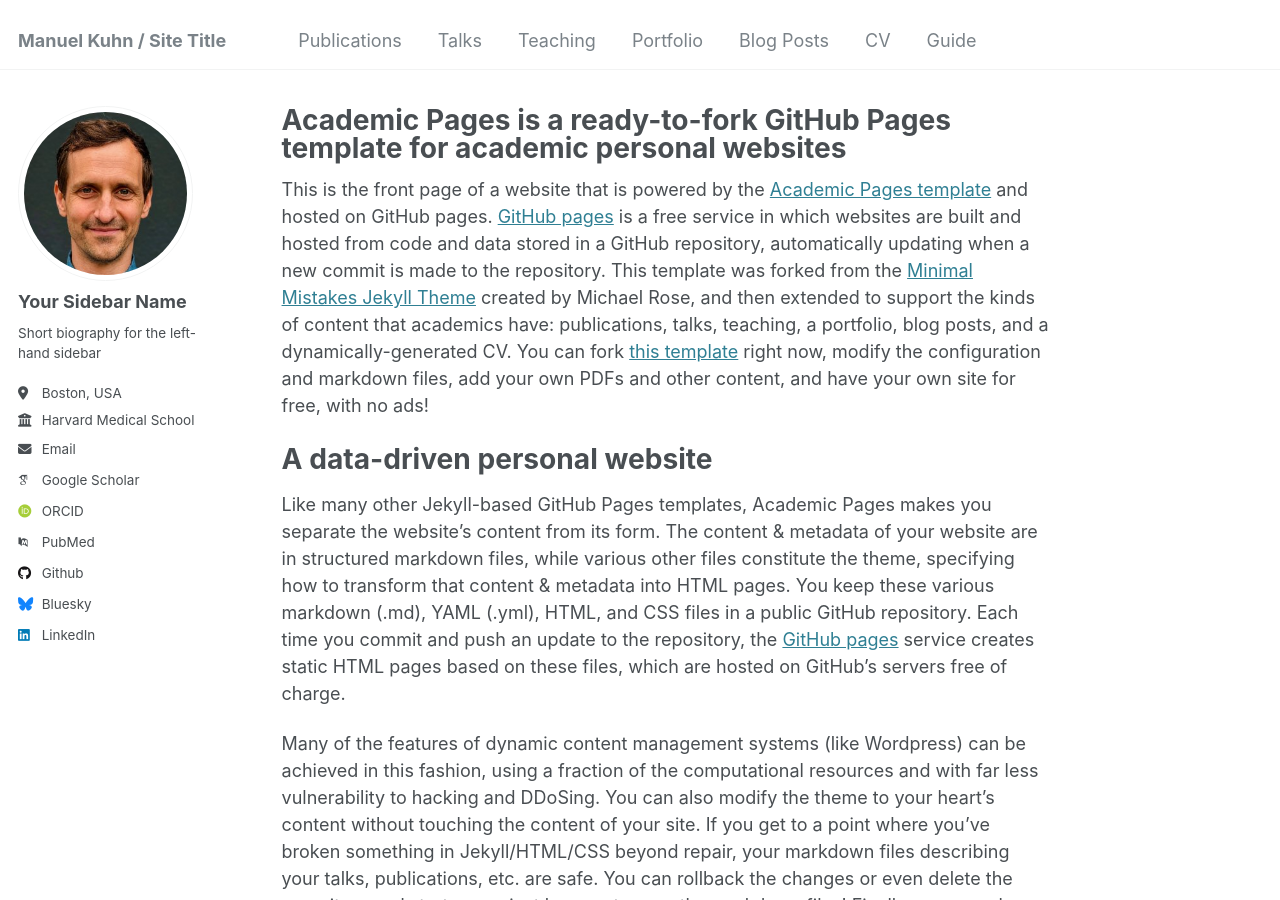
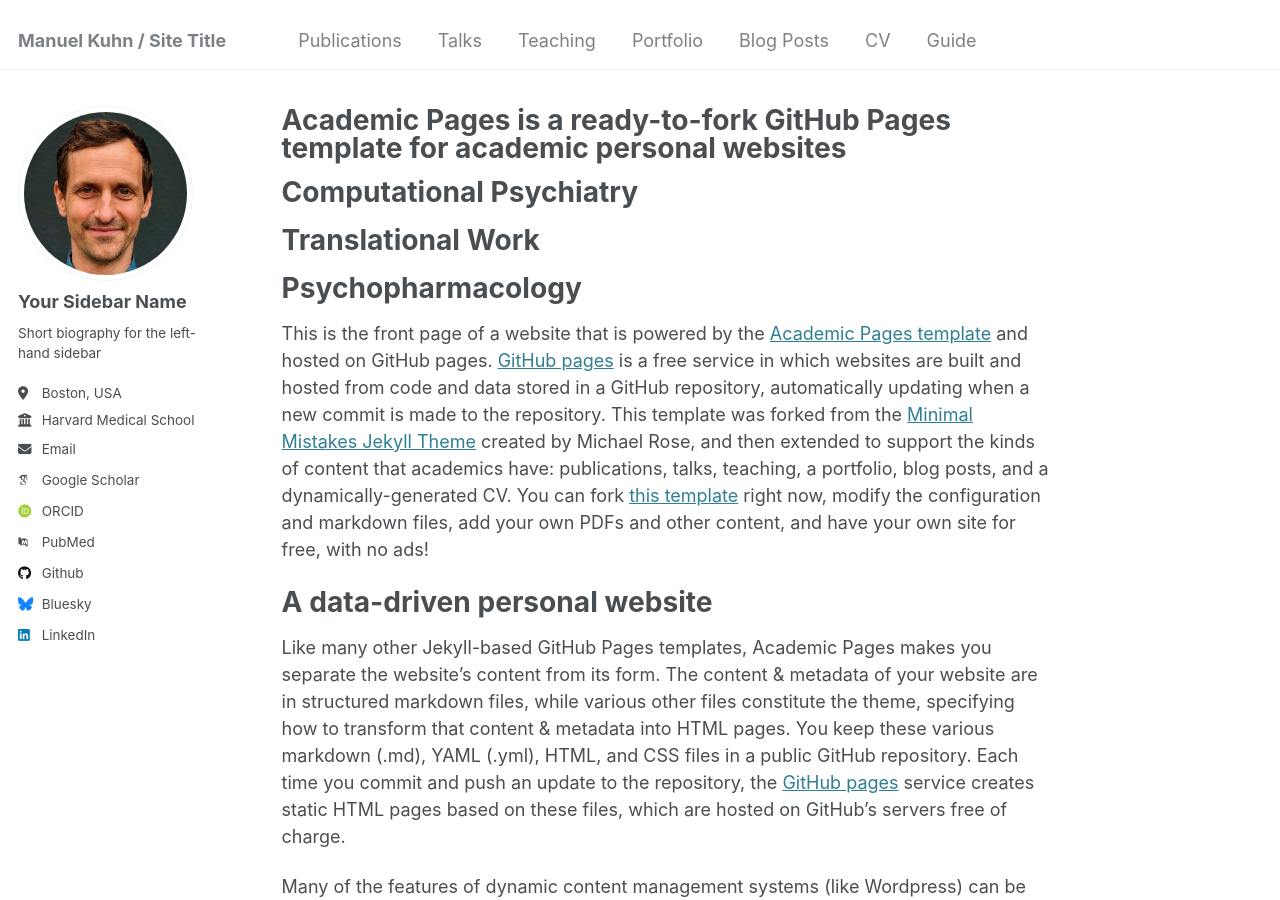
Before and after one commit to kuhnmanu/kuhnmanu.github.io, a Jekyll site: the page built from _pages/about.md, in a window 1280 px wide and 900 px high. Built offline with Jekyll 4.4.1, drawn with Linux system fonts in a browser that asks for light colours; some web fonts are replaced.

Commit message:
Update about.md

```diff
--- a/_pages/about.md
+++ b/_pages/about.md
@@ -6,6 +6,15 @@
   - /about/
   - /about.html
 ---
+
+Computational Psychiatry
+======
+
+Translational Work
+======
+
+Psychopharmacology
+======
 
 This is the front page of a website that is powered by the [Academic Pages template](https://github.com/academicpages/academicpages.github.io) and hosted on GitHub pages. [GitHub pages](https://pages.github.com) is a free service in which websites are built and hosted from code and data stored in a GitHub repository, automatically updating when a new commit is made to the repository. This template was forked from the [Minimal Mistakes Jekyll Theme](https://mmistakes.github.io/minimal-mistakes/) created by Michael Rose, and then extended to support the kinds of content that academics have: publications, talks, teaching, a portfolio, blog posts, and a dynamically-generated CV. You can fork [this template](https://github.com/academicpages/academicpages.github.io) right now, modify the configuration and markdown files, add your own PDFs and other content, and have your own site for free, with no ads!
 
```
